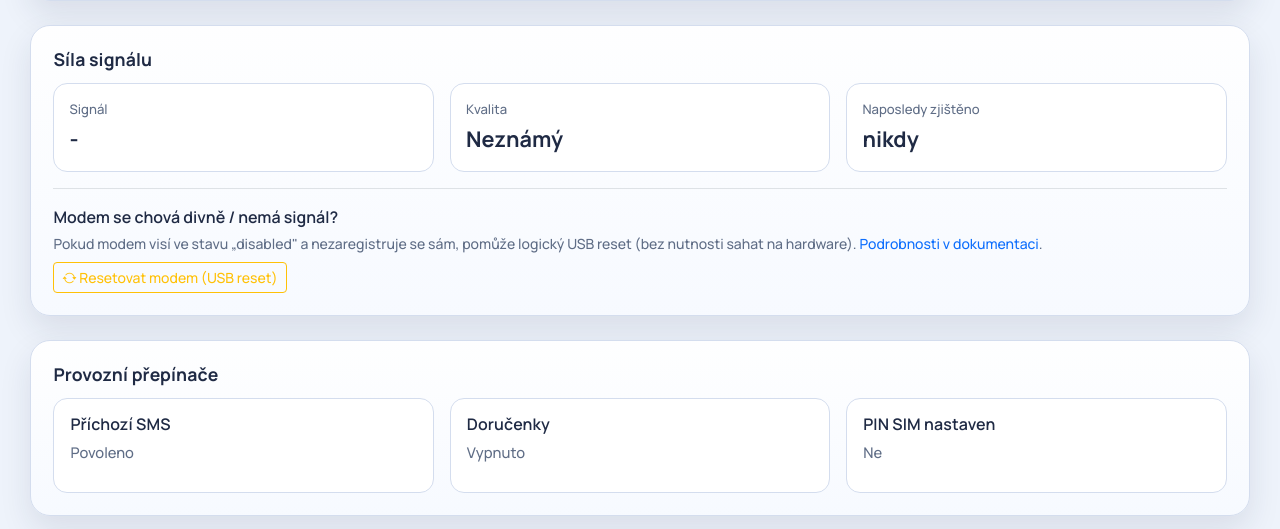
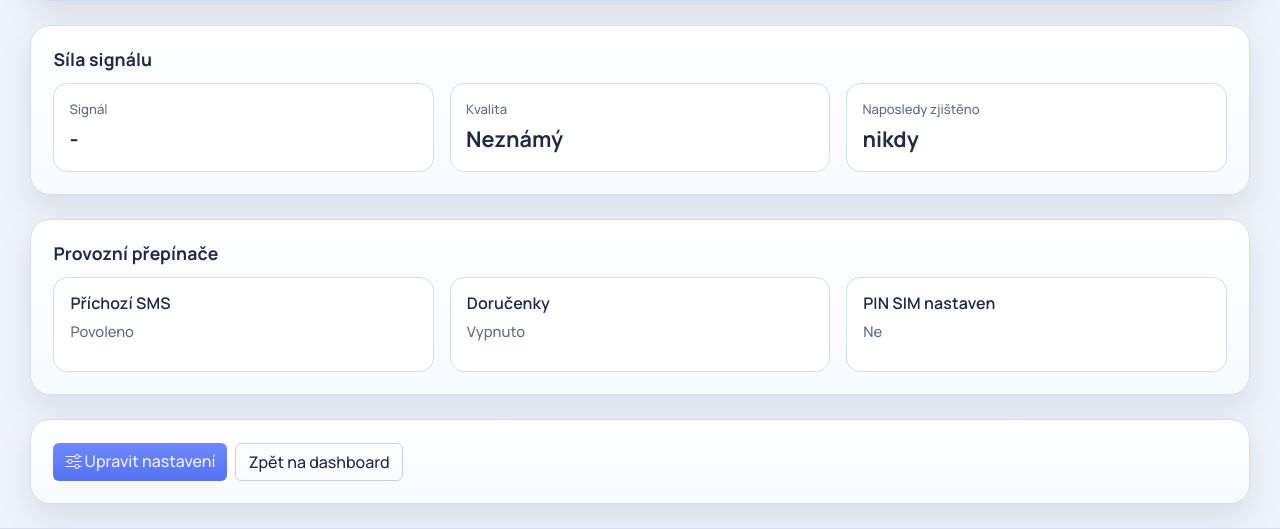
Before and after one commit to denyduck/gsm_gate, a Django app: page /dashboard/gateway/status/ in a window 1280 px wide. Shown: the part 525-1054 px from the top of the page. Run offline with Django 5.2, Linux system fonts and the light colour scheme; the visitor is signed in with stand-in values (Sample User, id 1); data comes from the database, SQL or seed files in the repository; data that the repository does not hold is empty.

Commit message:
Revert "feat: add manual "reset modem" button (instant USB reset via systemd path unit)"
This reverts commit 7f37cf4e16571a588bfbc028e93eb3f1ba1a7852.

```diff
--- a/django_app/dashboard/templates/dashboard/gateway_status.html
+++ b/django_app/dashboard/templates/dashboard/gateway_status.html
@@ -42,20 +42,6 @@
             </div>
         </div>
     </div>
-
-    {% if perms.dashboard.change_gatewaysettings %}
-    <div class="mt-3 pt-3 border-top">
-        <div class="fw-semibold mb-1">Modem se chová divně / nemá signál?</div>
-        <p class="small text-muted-soft mb-2">
-            Pokud modem visí ve stavu „disabled" a nezaregistruje se sám, pomůže logický USB reset (bez nutnosti sahat na hardware).
-            {% if mkdocs_base_url %}<a href="{{ mkdocs_base_url }}/modem-diagnostika/#incident-2026-09-11-disabled-zaseknutý-enable-zastaralý-index-modemu" target="_blank" rel="noopener">Podrobnosti v dokumentaci</a>.{% endif %}
-        </p>
-        <form method="post" action="{% url 'gateway_modem_reset_request' %}" onsubmit="return confirm('Odeslat požadavek na USB reset modemu? Krátce (pár vteřin) se přeruší spojení s modemem.');">
-            {% csrf_token %}
-            <button type="submit" class="btn btn-sm btn-outline-warning"><i class="bi bi-arrow-repeat"></i> Resetovat modem (USB reset)</button>
-        </form>
-    </div>
-    {% endif %}
 </section>
 
 <section class="app-panel mb-4">
--- a/django_app/dashboard/urls.py
+++ b/django_app/dashboard/urls.py
@@ -10,7 +10,6 @@ urlpatterns = [
     path('gateway/status/', views.gateway_status_view, name='gateway_status'),
     path('api/gateway/signal/', views.gateway_signal_api, name='gateway_signal_api'),
     path('gateway/settings/', views.gateway_settings_view, name='gateway_settings'),
-    path('gateway/modem-reset/', views.gateway_modem_reset_request, name='gateway_modem_reset_request'),
     path('rules/', views.rules_list_view, name='rules_list'),
     path('rules/add/', views.rule_create, name='rule_add'),
     path('rules/<int:pk>/', views.rule_detail, name='rule_detail'),
--- a/django_app/dashboard/views.py
+++ b/django_app/dashboard/views.py
@@ -11,7 +11,6 @@ from urllib import request as urllib_request
 
 import qrcode
 from django import forms
-from django.conf import settings as django_settings
 from django.core import management
 from django.core.exceptions import PermissionDenied
 from django.core.paginator import Paginator
@@ -936,32 +935,6 @@ def gateway_status_view(request):
     return render(request, 'dashboard/gateway_status.html', context)
 
 
-# Cesta ke "sentinel" souboru - píše ho appka (uvnitř kontejneru), ale
-# protože BASE_DIR je na hostu bind-mountnutý jako ./django_app (viz
-# docker-compose.yml), soubor se objeví i na hostu, kde ho systemd
-# path-unit (scripts/gsm-modem-reset.path) hlídá a po objevení spustí
-# scripts/gsm_modem_reset.sh - appka sama USB reset udělat nemůže,
-# nemá k /sys/bus/usb na hostu přístup. Viz docs/modem-diagnostika.md.
-MODEM_RESET_FLAG_PATH = os.path.join(django_settings.BASE_DIR, 'tmp', 'gsm_modem_reset_requested')
-
-
-@login_required
-@permission_required('dashboard.change_gatewaysettings', raise_exception=True)
-@require_http_methods(['POST'])
-def gateway_modem_reset_request(request):
-    os.makedirs(os.path.dirname(MODEM_RESET_FLAG_PATH), exist_ok=True)
-    with open(MODEM_RESET_FLAG_PATH, 'w') as f:
-        f.write(timezone.now().isoformat())
-
-    messages.success(
-        request,
-        'Požadavek na reset modemu byl odeslán. Provede se na hostu (logický USB reset) do několika '
-        'vteřin - sleduj sílu signálu níže nebo Sebediagnostiku, jestli se modem znovu zaregistroval. '
-        'Vyžaduje nasazenou host-side službu, viz Nasazení a obnova v dokumentaci.',
-    )
-    return redirect('gateway_status')
-
-
 @login_required
 @permission_required('dashboard.change_gatewaysettings', raise_exception=True)
 def gateway_settings_view(request):
```
Also changed, not shown: docs/modem-diagnostika.md (+0 -27 lines), docs/nasazeni-a-obnova.md (+3 -8 lines), 4 other files.
